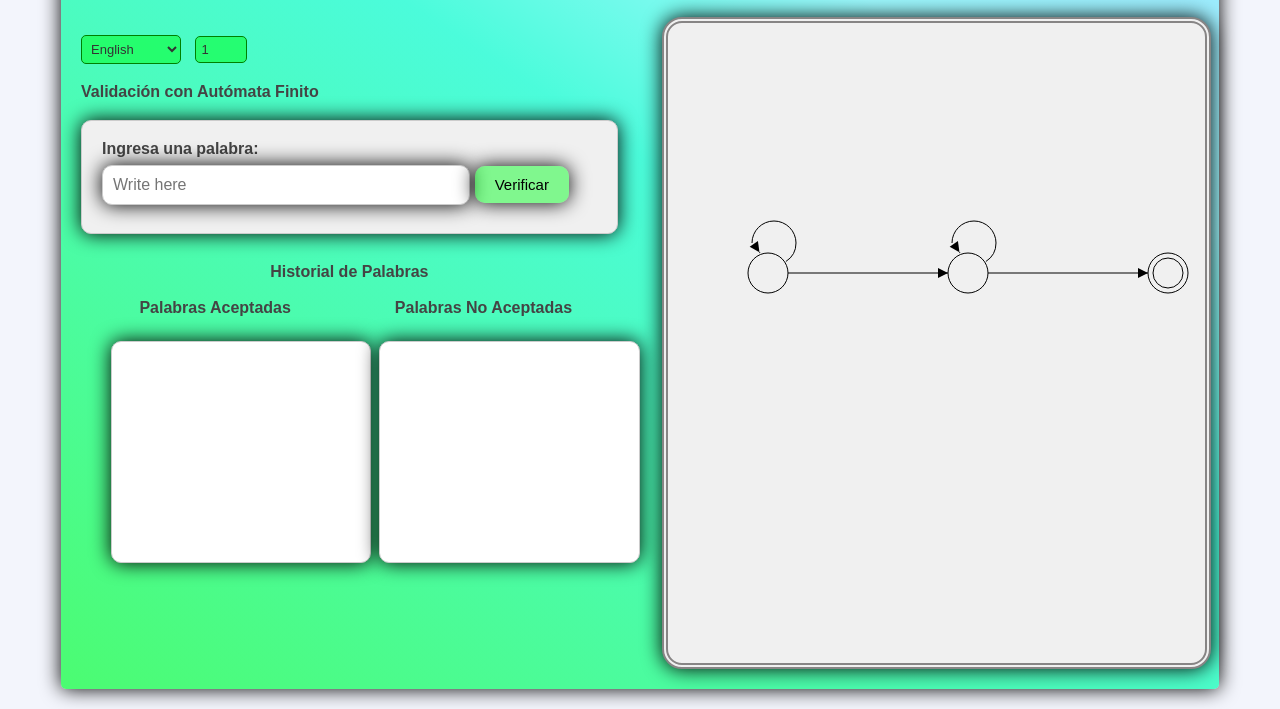
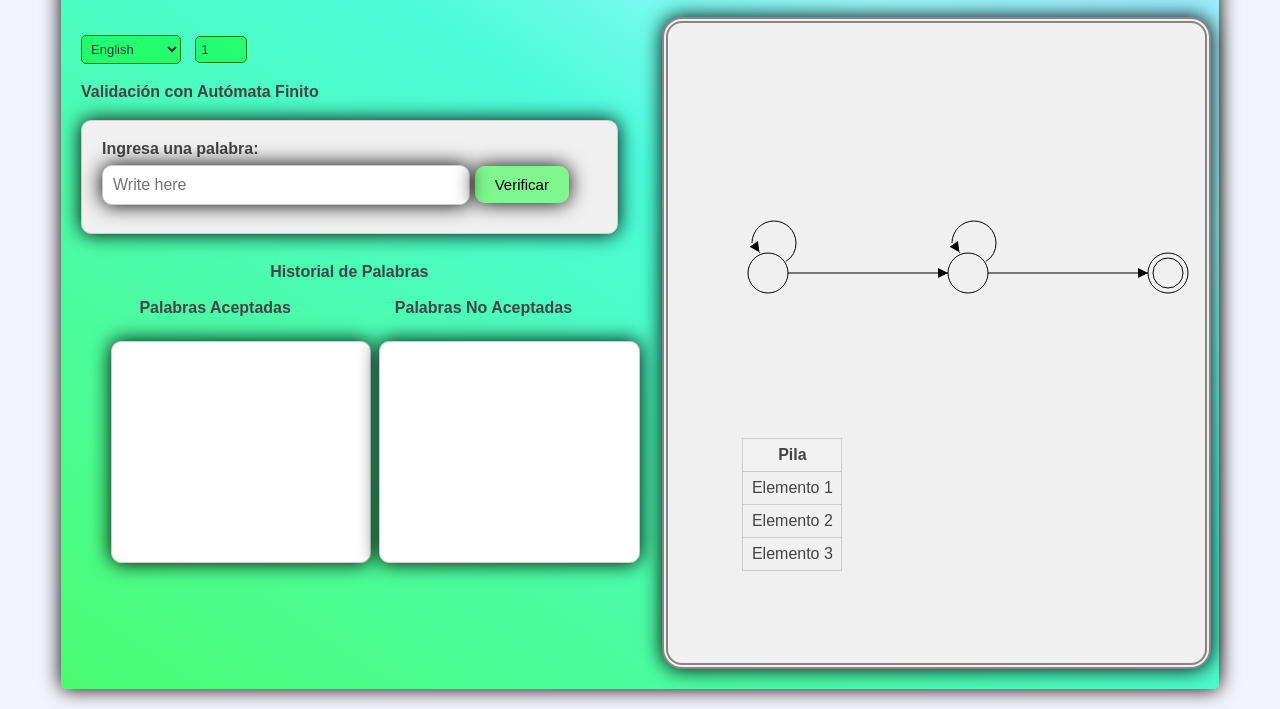
Before and after one commit to alexmdavid/Automa-de-Pila, a plain HTML site: page index.html in a window 1280 px wide. Shown: the part 93-802 px from the top of the page. Drawn offline with nearby package versions, Linux system fonts and the light colour scheme.

Commit message:
pila hecha

```diff
--- a/css/style.css
+++ b/css/style.css
@@ -219,6 +219,32 @@ body {
     border-radius: 20px;
 }
 
+#Box_stack{
+    position: absolute;
+    left: 58%;
+    bottom: 17%;
+    width: 100px;
+    height: auto;
+}
+
+table {
+    border-collapse: collapse;
+    width: 100%;
+    max-width: 300px; /* Establece un ancho máximo para evitar que la tabla sea demasiado ancha */
+    margin: 0 auto; /* Centra la tabla horizontalmente */
+  }
+
+  th, td {
+    border: 1px solid #ccc; /* Agrega bordes a las celdas de la tabla */
+    padding: 8px; /* Espacio interno en las celdas */
+    text-align: center; /* Centra el contenido de las celdas */
+  }
+
+  th {
+    background-color: #f2f2f2; /* Fondo de las celdas de encabezado */
+    font-weight: bold; /* Texto en negrita en las celdas de encabezado */
+  }
+
 .container,
 .box_regular_phrase,
 #input_regular_phrase,
--- a/index.html
+++ b/index.html
@@ -53,6 +53,22 @@
                     <canvas id="myCanvas" width="530" height="545"></canvas>
                 </div>
             </section>
+            <div id="Box_stack">
+                <table>
+                    <tr>
+                        <th>Pila</th>
+                      </tr>
+                      <tr>
+                        <td>Elemento 1</td>
+                      </tr>
+                      <tr>
+                        <td>Elemento 2</td>
+                      </tr>
+                      <tr>
+                        <td>Elemento 3</td>
+                      </tr>
+                </table>
+            </div>
         </div>
 
     </div>
```
